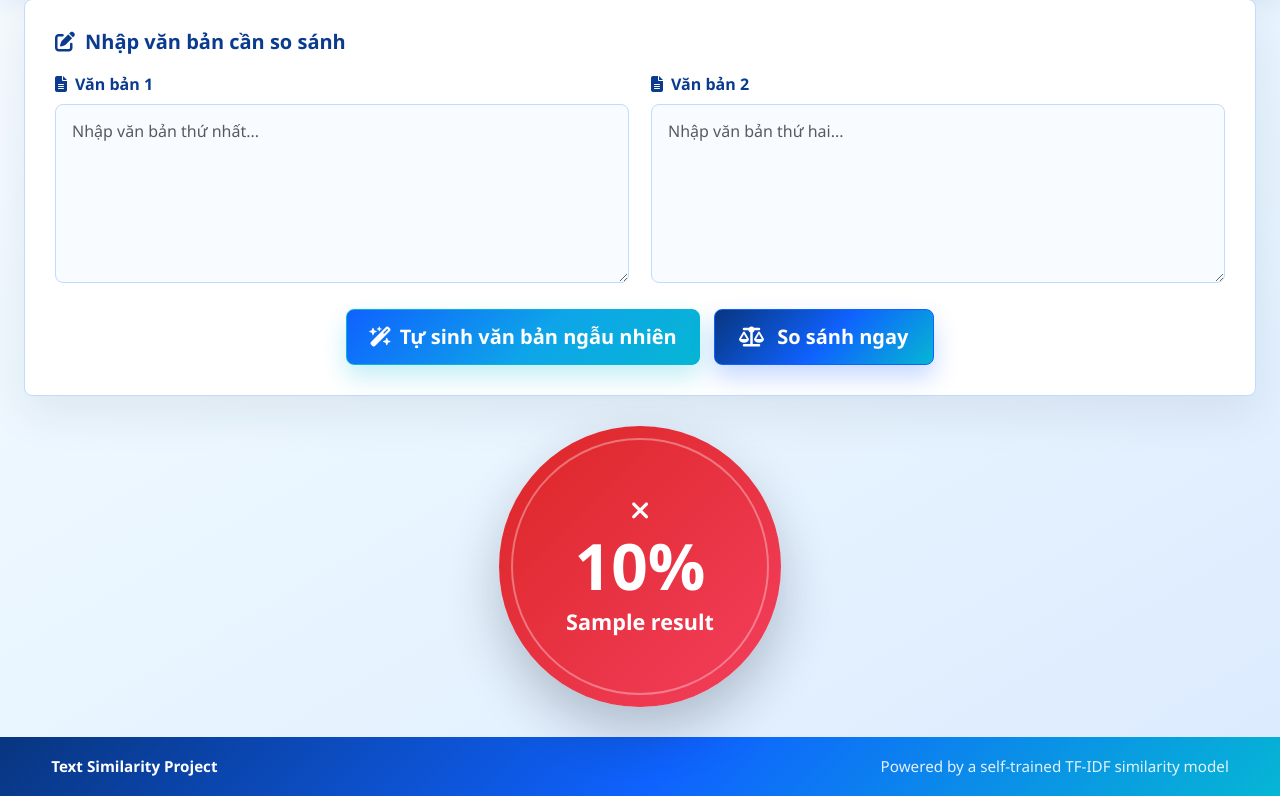
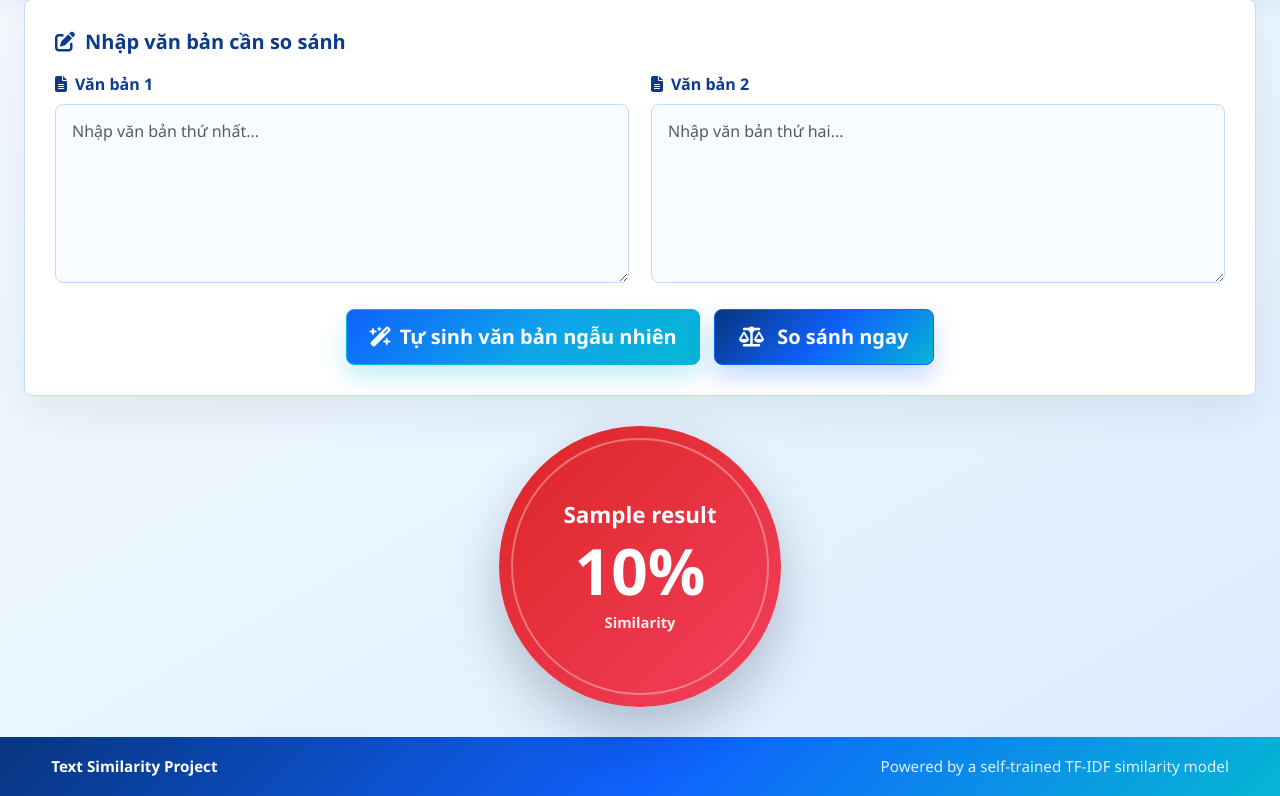
Before and after one commit to Eastern2k4/Text_similarity_project, a Django app: template templates/similarity/index.html in a window 1280 px wide. Shown: the part 146-942 px from the top of the page. Run offline with Django 5.2, Linux system fonts and the light colour scheme; tables that the repository leaves empty hold one stand-in row (values such as "Sample post"); the template is opened without the code that fills it: values that come from a table or form of the project are taken from there, most other values are stand-ins (such as "Sample title", 1, 10 or a date in 2020).

Commit message:
Show result text in score circle

```diff
--- a/templates/similarity/index.html
+++ b/templates/similarity/index.html
@@ -242,15 +242,18 @@
             border: 2px solid rgba(255, 255, 255, 0.34);
         }
 
-        .result-meter i,
+        .result-state,
         .score-value,
         .score-caption {
             position: relative;
             z-index: 1;
         }
 
-        .result-meter i {
-            font-size: clamp(1.45rem, 2vw, 1.9rem);
+        .result-state {
+            max-width: 78%;
+            font-size: clamp(1.05rem, 1.8vw, 1.4rem);
+            font-weight: 850;
+            line-height: 1.2;
         }
 
         .score-value {
@@ -262,9 +265,10 @@
 
         .score-caption {
             max-width: 78%;
-            font-size: clamp(1rem, 1.8vw, 1.35rem);
+            font-size: 0.92rem;
             font-weight: 800;
             line-height: 1.25;
+            opacity: 0.9;
         }
 
         .meter-high {
@@ -418,15 +422,9 @@
             {% if result %}
                 <section class="result-area" aria-label="Kết quả phân tích">
                     <div class="result-meter meter-{{ result.severity|default:'low' }}">
-                        {% if result.severity == "high" %}
-                            <i class="fas fa-check" aria-hidden="true"></i>
-                        {% elif result.severity == "medium" %}
-                            <i class="fas fa-minus" aria-hidden="true"></i>
-                        {% else %}
-                            <i class="fas fa-xmark" aria-hidden="true"></i>
-                        {% endif %}
+                        <span class="result-state">{{ result.label }}</span>
                         <span class="score-value">{{ result.score }}%</span>
-                        <span class="score-caption">{{ result.label }}</span>
+                        <span class="score-caption">Similarity</span>
                     </div>
                 </section>
             {% endif %}
```
